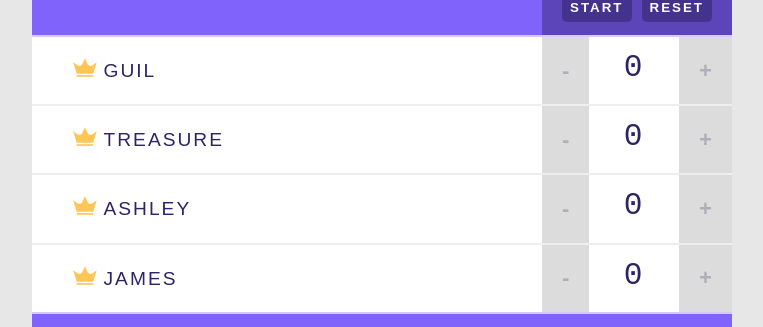
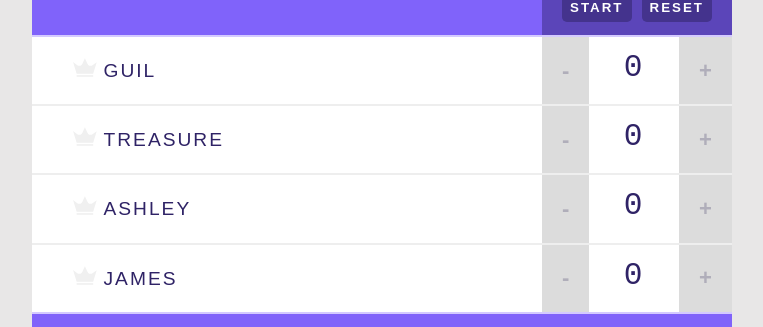
Before and after one commit to ash1eygrace/scoreboard, a React (Create React App) app: page / in a window 1280 px wide. Shown: the part 142-469 px from the top of the page, without its empty margins (258-1021 px from the left). Built offline with nearby package versions, Linux system fonts and the light colour scheme.

Commit message:
Add icon high score functonality to change color when player score is highest

```diff
--- a/src/components/App.js
+++ b/src/components/App.js
@@ -1,4 +1,4 @@
-import React, {useState, useRef} from "react";
+import React, {useState, useRef, useEffect} from "react";
 
 import Header from "./Header";
 import Player from "./Player";
@@ -29,7 +29,14 @@ const App = () => {
     }
   ]);
 
+  const [highScore, setHighScore] = useState();
   const nextPlayerId = useRef(5);
+
+  useEffect(() => {
+    const scores = players.map(player => player.score);
+    setHighScore(Math.max(...scores));
+  }, [players]);
+
 
   const handleRemovePlayer = (id) => {
     setPlayers(prevPlayers => prevPlayers.filter(p => p.id !== id));
@@ -76,6 +83,7 @@ const App = () => {
           key={player.id.toString()}
           removePlayer={handleRemovePlayer}
           changeScore={handleScoreChange}
+          isHighScore={player.score === highScore && highScore !== 0}
         />
       )}
 
--- a/src/components/Icon.js
+++ b/src/components/Icon.js
@@ -1,7 +1,8 @@
 import React from "react";
 import PropTypes from "prop-types";
 
-const Icon = (isHighScore) => {
+
+const Icon = ({isHighScore}) => {
     return (
         <svg viewBox="0 0 44 35" className={isHighScore ? 'is-high-score' : null}>
             <path d="M26.7616 10.6207L21.8192 0L16.9973 10.5603C15.3699 14.1207 10.9096 15.2672 7.77534 12.9741L0 7.24138L6.56986 28.8448H37.0685L43.5781 7.72414L35.7425 13.0948C32.6685 15.2672 28.3288 14.0603 26.7616 10.6207Z" transform="translate(0 0.301727)"/>
--- a/src/components/Player.js
+++ b/src/components/Player.js
@@ -32,7 +32,7 @@ Player.propTypes = {
 }
 
 const playerPropsAreEqual = (prevProps, nextProps) => {
-  return prevProps.score === nextProps.score;
+  return prevProps.score === nextProps.score && prevProps.isHighScore === nextProps.isHighScore;
 }
 
 export default memo(Player, playerPropsAreEqual);
```
